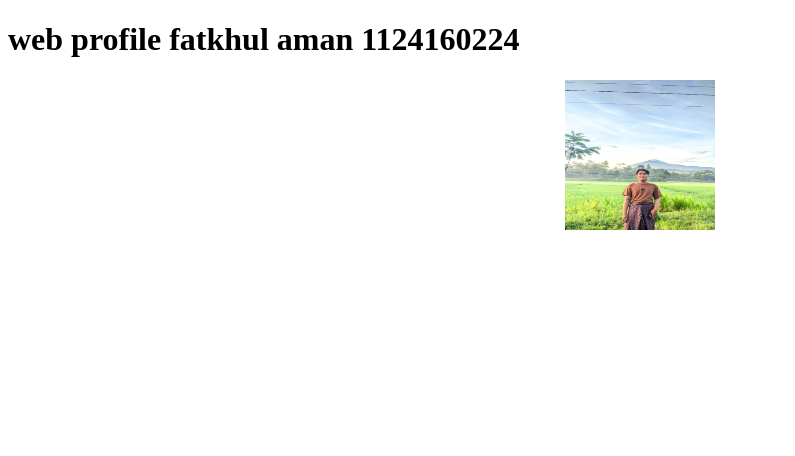
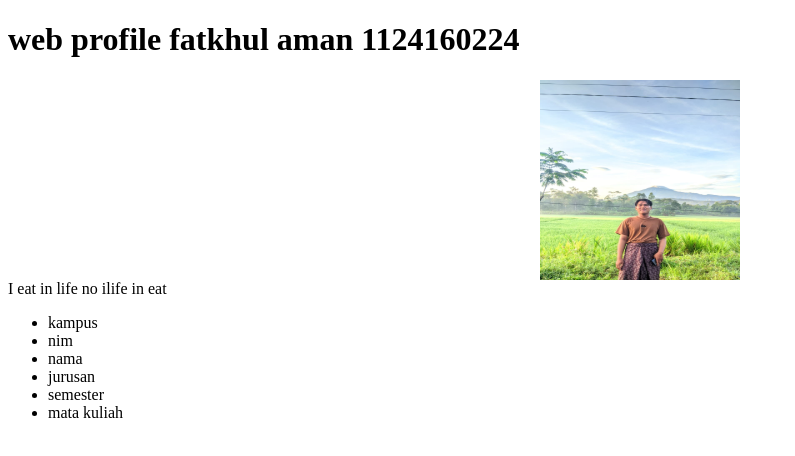
Before and after one commit to amanfatkhul/uts-perancangan-web-by-fatkhul-aman-1124160224-, a plain HTML site: page index.html in a window 1280 px wide. Shown: the whole page, without its empty margins (0-795 px from the left). Drawn offline with Linux system fonts and the light colour scheme.

Commit message:
menambahkan list

```diff
--- a/index.html
+++ b/index.html
@@ -8,9 +8,17 @@
 <body>
     <header>
         <H1>web profile fatkhul aman 1124160224</H1>
-        <img src="93c6da96-9e96-46f2-a615-213bb747cf19.jpg" alt="profil image"style="width: 150px;height:150px;
+        <img src="93c6da96-9e96-46f2-a615-213bb747cf19.jpg" alt="profil image"style="width: 200px;height:200px;
         border-radius;50%;display:block;margin:auto;"
-
+        <p style="color:blue">I eat in life no ilife in eat</p>
     </header>
+    <ul stle="list-style-type: disc; color: black;">
+        <li>kampus</li>
+        <li>nim</li>
+        <li>nama</li>
+        <li>jurusan</li>
+        <li>semester</li>
+        <li>mata kuliah</li>
+    </ul>
 </body>
 </html>
```
